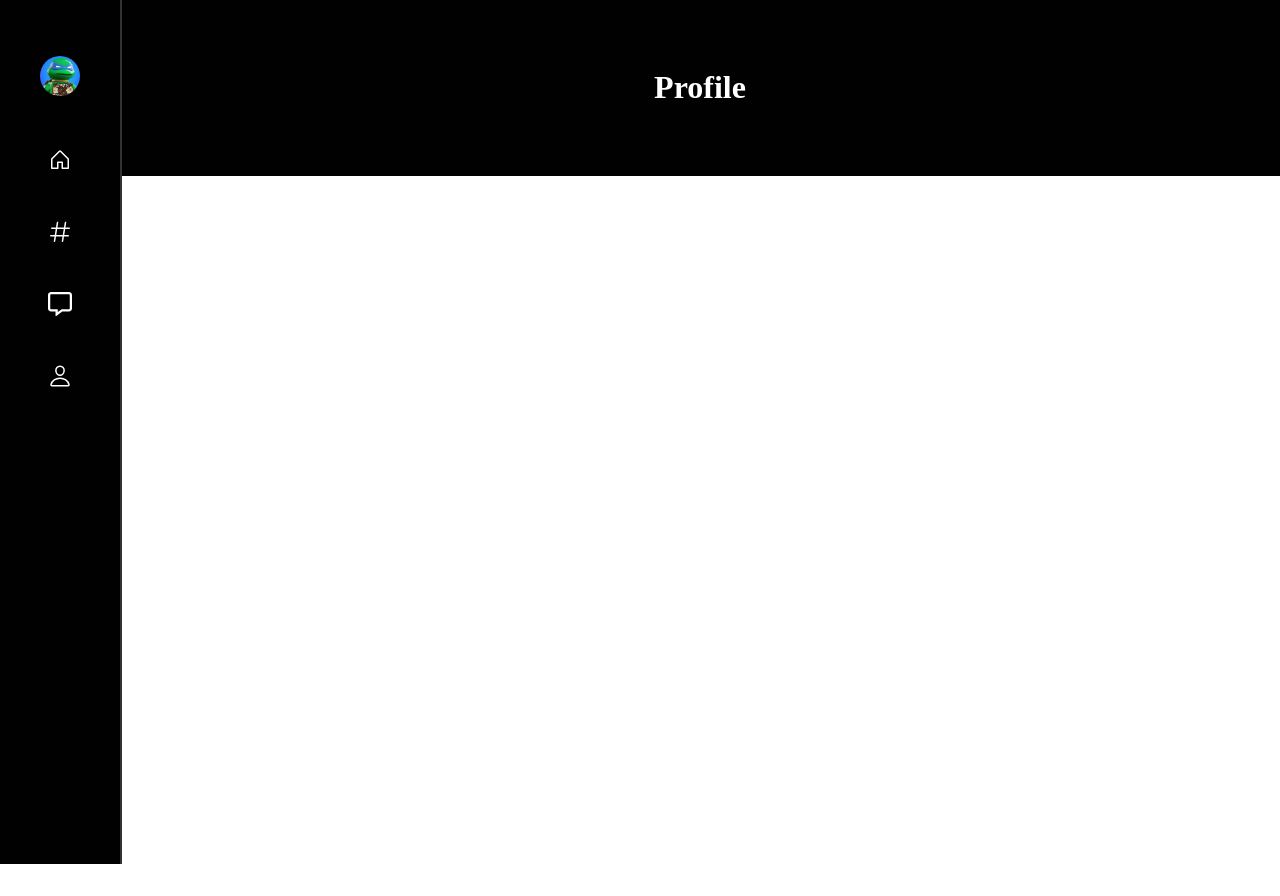
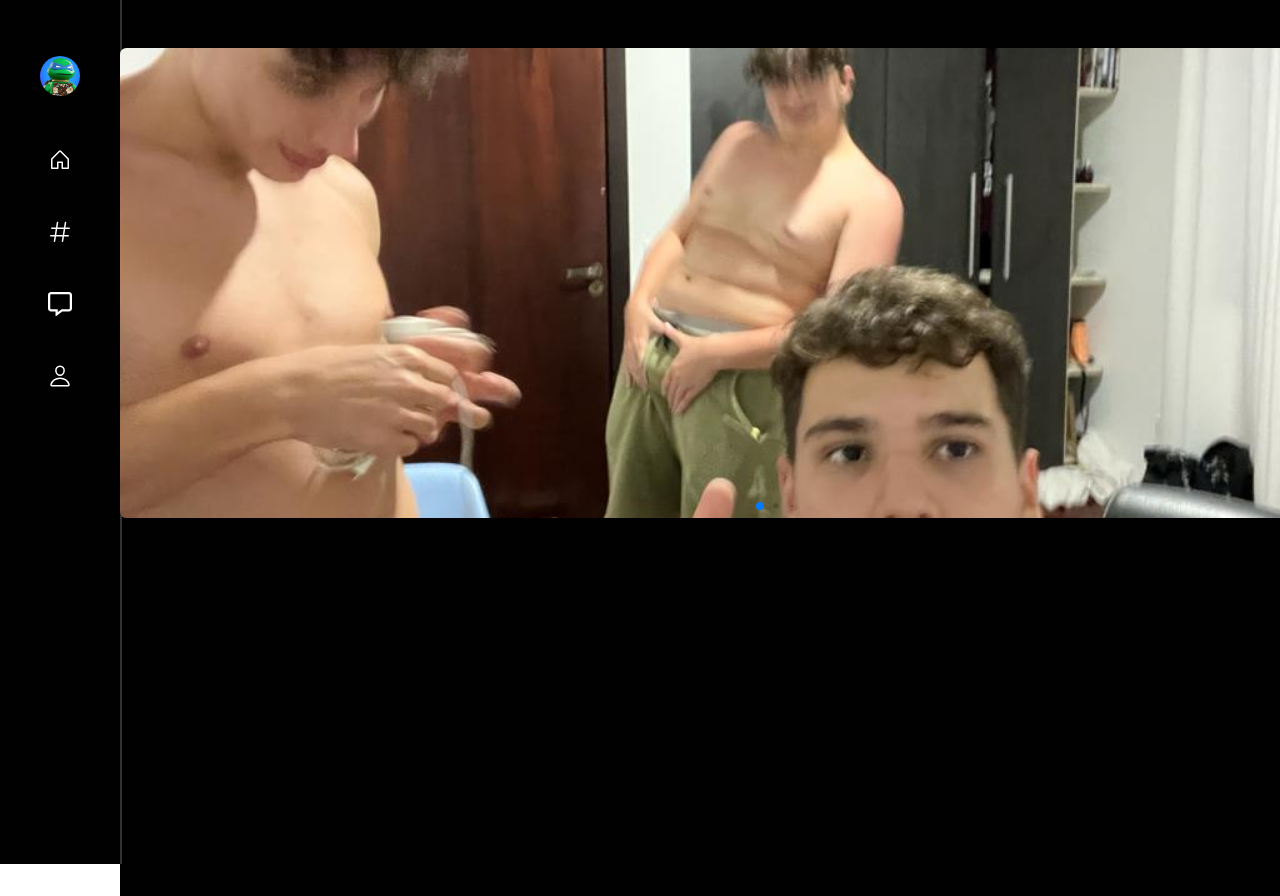
Before and after one commit to kauesandrade/project-social-midia, a React (Vite) app: page /explore in a window 1280 px wide. Before the commit the page ends 800 px from the top, so only its background shows below. Built offline with nearby package versions, Linux system fonts and the light colour scheme.

Commit message:
doing a explore post

```diff
--- a/src/App.css
+++ b/src/App.css
@@ -1,3 +1,4 @@
 #root{
     display: flex;
+    overflow-x: hidden;
 }
--- a/src/App.jsx
+++ b/src/App.jsx
@@ -1,8 +1,9 @@
 import { Routes, Route, BrowserRouter } from 'react-router-dom';
 import './App.css'
 
-import HomePage from './components/homePage'
-import ProfilePage from './components/profilePage'
+import HomePage from './pages/homePage'
+import ProfilePage from './pages/profilePage'
+import ExplorePage from './pages/explorePage';
 
 
 function App() {
@@ -12,7 +13,7 @@ function App() {
       <BrowserRouter>
       <Routes>
         <Route path='/' element={<HomePage />}/>
-        <Route path='/explore' element={<ProfilePage />}/>
+        <Route path='/explore' element={<ExplorePage />}/>
         <Route path='/menssages' element={<ProfilePage />}/>
         <Route path='/profile' element={<ProfilePage />}/>
       </Routes>
--- /dev/null
+++ b/src/components/explorePost/index.jsx
@@ -0,0 +1,12 @@
+import './style.css'
+
+const explorePost = () =>{
+
+    return(
+        <>
+
+        </>
+    )
+}
+
+export default explorePost;
--- a/src/components/post/style.css
+++ b/src/components/post/style.css
@@ -129,7 +129,7 @@ section{
 }
 
 .inputCommentPost{
-    background-color: var(--black);
+    background-color: transparent;
     border: 0;
     width: 100%;
     font-size: 14px;
--- /dev/null
+++ b/src/pages/explorePage/index.jsx
@@ -0,0 +1,30 @@
+import './style.css';
+import Sidebar from '../../components/sidebar'
+import Carousel from '../../components/carousel';
+import ExplorePost from '../../components/explorePost';
+
+const explorePage = () =>{
+
+    return(
+        <>
+            <Sidebar />
+            <main className='mainExplorePage'>
+
+
+                <ExplorePost />
+
+
+                <Carousel srcPhotos={['src/assets/imagens/img1.jpeg',
+        'src/assets/imagens/img2.jpeg',
+        'src/assets/imagens/img3.jpeg',
+        'src/assets/imagens/img4.jpeg',
+        'src/assets/imagens/img5.jpeg',
+        'src/assets/imagens/img6.jpeg',
+        'src/assets/imagens/img7.jpeg',
+        'src/assets/imagens/img8.jpeg']} />
+            </main>
+        </>
+    )
+}
+
+export default explorePage;
--- a/src/components/homePage/style.css
+++ b/src/pages/explorePage/style.css
@@ -5,33 +5,16 @@
     --light-gray: #E5E5E5;
 }
 
-/* .mainHomePage {
+.mainExplorePage {
     display: flex;
-    padding: 3rem 0;
-    gap: 3rem;
     flex-direction: column;
     align-items: center;
     width: 100%;
-    justify-content: center;
-    position: relative;
-    right: 0%;
-    margin-left: 15%;
     height: auto;
-    background-color: var(--black);
-} */
-
-.mainHomePage {
-    display: flex;
+    min-height: 100vh;
     padding: 3rem 0;
     gap: 3rem;
-    flex-direction: column;
-    align-items: center;
-    width: 100%;
-    justify-content: center;
-    /* position: relative; */
-    right: 0%;
     margin-left: 15%;
-    height: auto;
     background-color: var(--black);
 }
 
@@ -40,7 +23,7 @@ h1 {
 }
 
 @media screen and (max-width: 1500px) {
-    .mainHomePage {
+    .mainExplorePage {
         margin-left: 120px;
     }
 
@@ -49,8 +32,7 @@ h1 {
 
 @media screen and (max-width: 770px) {
 
-    .mainHomePage {
+    .mainExplorePage {
         margin: 80px 0 0 0;
     }
-
 }
--- a/src/components/homePage/index.jsx
+++ b/src/pages/homePage/index.jsx
@@ -1,7 +1,7 @@
 import './style.css'
 
-import Sidebar from '../sidebar/index'
-import Post from '../post/index'
+import Sidebar from '../../components/sidebar'
+import Post from '../../components/post'
 
 const homePage = () => {
 
--- /dev/null
+++ b/src/pages/homePage/style.css
@@ -0,0 +1,35 @@
+:root {
+    --black: #010101;
+    --white: #fefefe;
+    --gray: #2F3336;
+    --light-gray: #E5E5E5;
+}
+
+.mainHomePage {
+    display: flex;
+    flex-direction: column;
+    align-items: center;
+    width: 100%;
+    height: auto;
+    min-height: 100vh;
+    padding: 3rem 0;
+    gap: 3rem;
+    margin-left: 15%;
+    background-color: var(--black);
+}
+
+h1 {
+    color: var(--white);
+}
+
+@media screen and (max-width: 1500px) {
+    .mainHomePage {
+        margin-left: 120px;
+    }
+}
+
+@media screen and (max-width: 770px) {
+    .mainHomePage {
+        margin: 80px 0 0 0;
+    }
+}
```
Also changed, not shown: src/pages/profilePage/index.jsx (renamed from src/components/profilePage/index.jsx, +1 -7 lines), src/components/explorePost/style.css (added), src/pages/profilePage/style.css (renamed from src/components/profilePage/style.css).
